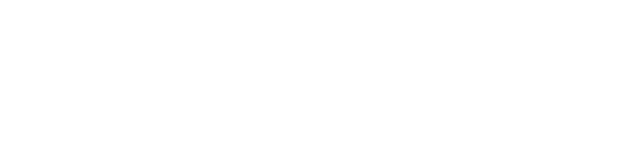
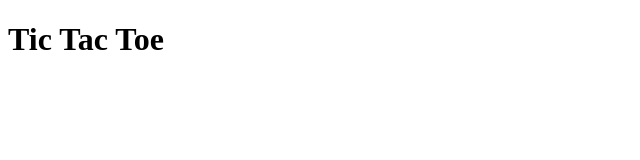
Before and after one commit to QStafford/TicTacToe, a plain HTML site: page index.html in a window 1280 px wide. Shown: the whole page, without its empty margins (0-640 px from the left). Drawn offline with Linux system fonts and the light colour scheme.

Commit message:
Added Tic Tac Toe h1

```diff
--- a/index.html
+++ b/index.html
@@ -8,6 +8,8 @@
     <link rel="stylesheet" href="styles.css">
 </head>
 <body>
-    <div id="board"></div>
+    <div id="board">
+        <h1>Tic Tac Toe</h1>
+    </div>
 </body>
 </html>
```
